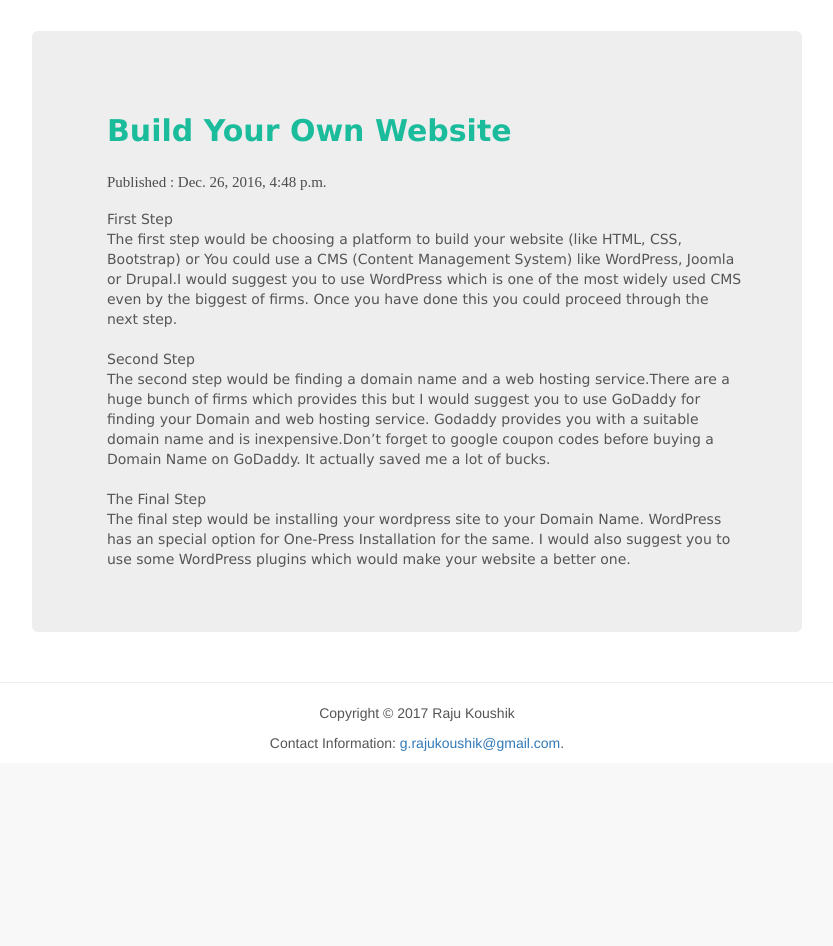
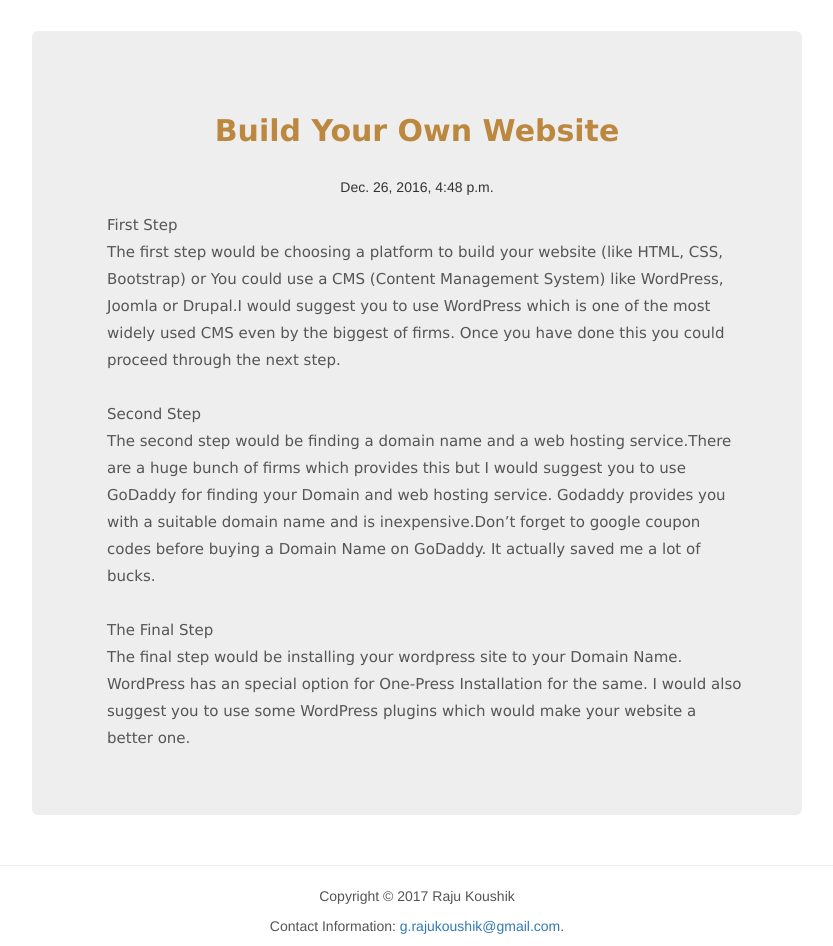
Before and after one commit to RajuKoushik/infiblog, a Django app: page /2/ in a window 1280 px wide. Shown: the part 80-1026 px from the top of the page, without its empty margins (223-1056 px from the left). Before the commit the page ends 831 px from the top, so only its background shows below. Run offline with Django 3.2, Linux system fonts and the light colour scheme; data comes from the database, SQL or seed files in the repository; both versions use the stored data as it was after the commit; some libraries are stand-ins or nearby versions.

Commit message:
Updated Posts
*Improved UI consistency

```diff
--- a/blog/templates/blog/indi_post.html
+++ b/blog/templates/blog/indi_post.html
@@ -60,14 +60,14 @@
 
             font-size: 15px;
             padding-left: 15px;
-            font-family: David;
+            font-family: Verdana, Geneva, sans-serif;
         }
 
         #text {
             color: #555555;
-            font-family: 'Ubuntu', 'Lucida Grande', 'Lucida Sans Unicode', 'Geneva', 'Verdana', sans-serif;
-            font-size: 14px;
-
+            font-family: Verdana, Geneva, sans-serif;
+            font-size: 15px;
+            line-height: 1.8;
             padding-left: 15px;
         }
 
@@ -132,8 +132,8 @@
 <div class="container" style="max-width: 800px; margin : 0 auto;">
     <div class="jumbotron">
         <div id="post">
-            <h2 id="btitle" style="color: #1abc9c"><strong>{{ post.title }}</strong></h2>
-            <p id="date" style="color:#4C4C4C ">Published : {{ post.published_date }}</p>
+            <h2 id="btitle" style="color: #bc873e"><center><strong>{{ post.title }}</strong></center></h2>
+            <p id="date" style="color:#4C4C4C "><center>{{ post.published_date }}<center></p>
         </div>
         <p id="text">{{ post.text|linebreaksbr }}</p>
     </div>
```
Also changed, not shown: blog/templates/blog/project_list.html (+5 -6 lines), db.sqlite3.
